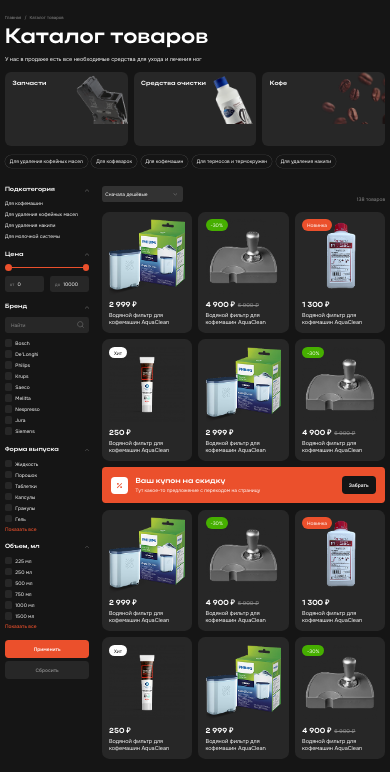
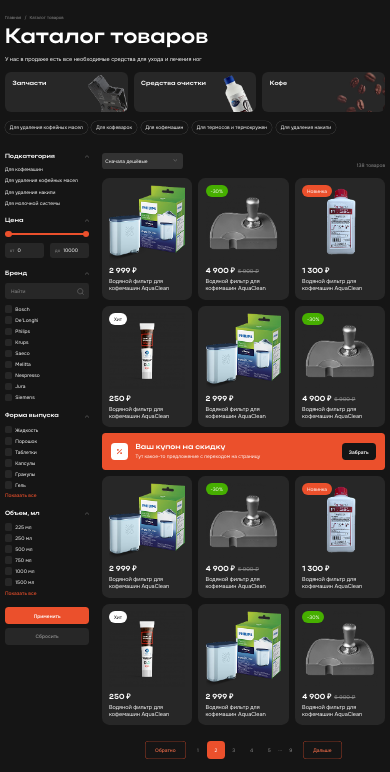
Before and after one commit to nivanown/recofe, a plain HTML site: page catalog.html in a window 390 px wide. Shown: the part 53-825 px from the top of the page. Drawn offline with Linux system fonts and the light colour scheme.

Commit message:
Add files via upload

```diff
--- a/css/style.css
+++ b/css/style.css
@@ -4107,3 +4107,13 @@ input[type=range]::-moz-range-thumb {
     max-width: 100%;
   }
 }
+/* 767 */
+@media (max-width: 767px) {
+  .categories__item {
+    height: 8.125rem;
+  }
+  .categories__img {
+    width: 12.5rem;
+    height: 8.125rem;
+  }
+}
```
